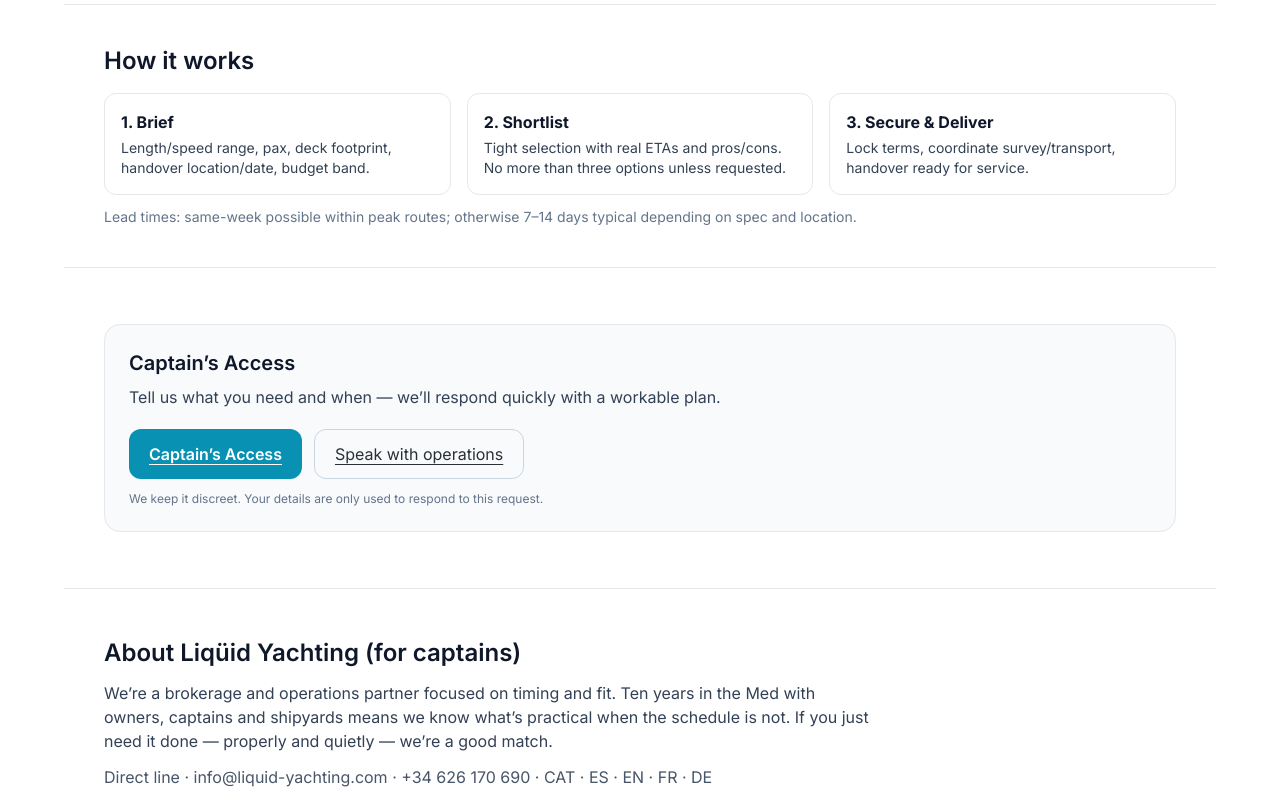
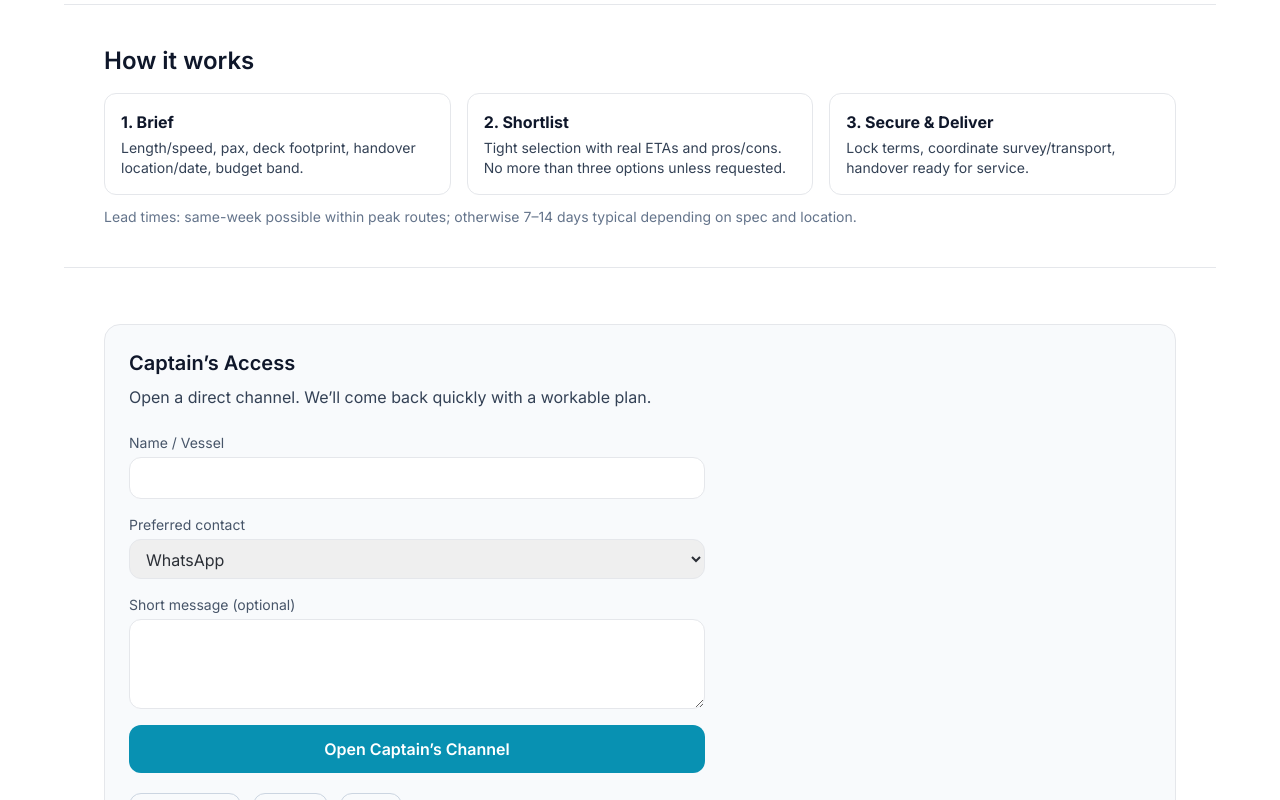
Before and after one commit to LiquidYachting/prova-2, a Next.js app: page /captains in a window 1280 px wide. Shown: the part 1300-2100 px from the top of the page. Built offline with nearby package versions, Linux system fonts and the light colour scheme.

Commit message:
Update page.tsx

```diff
--- a/app/(cat)/captains/page.tsx
+++ b/app/(cat)/captains/page.tsx
@@ -1,4 +1,11 @@
 export const dynamic = "force-static";
+
+const WA = "https://wa.me/34626170690?text=" +
+  encodeURIComponent("Captain’s Access — Please call/WhatsApp me back.");
+
+const FORMSPREE =
+  process.env.NEXT_PUBLIC_FORMSPREE_CAPTAINS ||
+  "https://formspree.io/f/xqaybned"; // canvia'l a Vercel si en tens un d'exclusiu
 
 export default function CaptainsAccessPage() {
   return (
@@ -41,24 +48,12 @@ export default function CaptainsAccessPage() {
       <section className="container mx-auto px-6 xl:px-10 py-10 border-t">
         <h2 className="text-2xl font-semibold text-slate-900">Key advantages</h2>
         <ul className="mt-4 grid md:grid-cols-2 gap-3 text-slate-700">
-          <li className="rounded-xl border p-4">
-            <b className="text-slate-900">Priority access</b> to vetted tenders & chase boats (Mediterranean-wide).
-          </li>
-          <li className="rounded-xl border p-4">
-            <b className="text-slate-900">Timing-first</b>: honest availability, clear handover windows, no surprises.
-          </li>
-          <li className="rounded-xl border p-4">
-            <b className="text-slate-900">Operational clarity</b>: specs, hours, condition and photos that matter.
-          </li>
-          <li className="rounded-xl border p-4">
-            <b className="text-slate-900">Lean comms</b>: one thread, one decision-maker, no back-and-forth.
-          </li>
-          <li className="rounded-xl border p-4">
-            <b className="text-slate-900">Discreet handling</b>: owner privacy and programme confidentiality.
-          </li>
-          <li className="rounded-xl border p-4">
-            <b className="text-slate-900">Aftercare network</b>: survey, transport, registration, insurance, technical.
-          </li>
+          <li className="rounded-xl border p-4"><b className="text-slate-900">Priority access</b> to vetted tenders & chase boats (Mediterranean-wide).</li>
+          <li className="rounded-xl border p-4"><b className="text-slate-900">Timing-first</b>: honest availability, clear handover windows, no surprises.</li>
+          <li className="rounded-xl border p-4"><b className="text-slate-900">Operational clarity</b>: specs, hours, condition and photos that matter.</li>
+          <li className="rounded-xl border p-4"><b className="text-slate-900">Lean comms</b>: one thread, one decision-maker, no back-and-forth.</li>
+          <li className="rounded-xl border p-4"><b className="text-slate-900">Discreet handling</b>: owner privacy and programme confidentiality.</li>
+          <li className="rounded-xl border p-4"><b className="text-slate-900">Aftercare network</b>: survey, transport, registration, insurance, technical.</li>
         </ul>
       </section>
 
@@ -75,54 +70,54 @@ export default function CaptainsAccessPage() {
       <section className="container mx-auto px-6 xl:px-10 py-10 border-t">
         <h2 className="text-2xl font-semibold text-slate-900">How it works</h2>
         <ol className="mt-4 grid md:grid-cols-3 gap-4">
-          <li className="rounded-xl border p-4">
-            <b className="text-slate-900">1. Brief</b>
-            <p className="text-slate-700 mt-1 text-sm">
-              Length/speed range, pax, deck footprint, handover location/date, budget band.
-            </p>
-          </li>
-          <li className="rounded-xl border p-4">
-            <b className="text-slate-900">2. Shortlist</b>
-            <p className="text-slate-700 mt-1 text-sm">
-              Tight selection with real ETAs and pros/cons. No more than three options unless requested.
-            </p>
-          </li>
-          <li className="rounded-xl border p-4">
-            <b className="text-slate-900">3. Secure & Deliver</b>
-            <p className="text-slate-700 mt-1 text-sm">
-              Lock terms, coordinate survey/transport, handover ready for service.
-            </p>
-          </li>
+          <li className="rounded-xl border p-4"><b className="text-slate-900">1. Brief</b><p className="text-slate-700 mt-1 text-sm">Length/speed, pax, deck footprint, handover location/date, budget band.</p></li>
+          <li className="rounded-xl border p-4"><b className="text-slate-900">2. Shortlist</b><p className="text-slate-700 mt-1 text-sm">Tight selection with real ETAs and pros/cons. No more than three options unless requested.</p></li>
+          <li className="rounded-xl border p-4"><b className="text-slate-900">3. Secure & Deliver</b><p className="text-slate-700 mt-1 text-sm">Lock terms, coordinate survey/transport, handover ready for service.</p></li>
         </ol>
-        <p className="mt-3 text-slate-500 text-sm">
-          Lead times: same-week possible within peak routes; otherwise 7–14 days typical depending on spec and location.
-        </p>
+        <p className="mt-3 text-slate-500 text-sm">Lead times: same-week possible within peak routes; otherwise 7–14 days typical depending on spec and location.</p>
       </section>
 
-      {/* CTA */}
-      <section className="container mx-auto px-6 xl:px-10 py-14 border-t">
+      {/* Captain’s Access – microform */}
+      <section id="access" className="container mx-auto px-6 xl:px-10 py-14 border-t">
         <div className="rounded-2xl border p-6 bg-slate-50">
           <h3 className="text-xl font-semibold text-slate-900">Captain’s Access</h3>
-          <p className="mt-2 text-slate-700">
-            Tell us what you need and when — we’ll respond quickly with a workable plan.
-          </p>
+          <p className="mt-2 text-slate-700">Open a direct channel. We’ll come back quickly with a workable plan.</p>
+
+          <form action={FORMSPREE} method="POST" className="mt-6 grid gap-4 max-w-xl" accept-charset="UTF-8">
+            <label className="grid gap-1">
+              <span className="text-sm text-slate-600">Name / Vessel</span>
+              <input name="name" required className="rounded-xl border px-3 py-2" />
+            </label>
+
+            <label className="grid gap-1">
+              <span className="text-sm text-slate-600">Preferred contact</span>
+              <select name="contact" className="rounded-xl border px-3 py-2">
+                <option>WhatsApp</option>
+                <option>Phone</option>
+                <option>Email</option>
+              </select>
+            </label>
+
+            <label className="grid gap-1">
+              <span className="text-sm text-slate-600">Short message (optional)</span>
+              <textarea name="message" rows={3} className="rounded-xl border px-3 py-2" />
+            </label>
+
+            {/* hidden tag to identify source */}
+            <input type="hidden" name="source" value="captains-access" />
+
+            <button type="submit" className="rounded-xl px-5 py-3 bg-cyan-600 text-white font-semibold hover:bg-cyan-700">
+              Open Captain’s Channel
+            </button>
+          </form>
+
           <div className="mt-5 flex flex-wrap gap-3">
-            <a
-              href="/contact"
-              className="inline-flex items-center rounded-xl px-5 py-3 bg-cyan-600 text-white font-semibold hover:bg-cyan-700"
-            >
-              Captain’s Access
-            </a>
-            <a
-              href="mailto:info@liquid-yachting.com"
-              className="inline-flex items-center rounded-xl px-5 py-3 border border-slate-300 hover:bg-slate-50"
-            >
-              Speak with operations
-            </a>
+            <a href={WA} className="inline-flex items-center rounded-xl px-4 py-2 border border-slate-300 hover:bg-slate-100">WhatsApp</a>
+            <a href="mailto:info@liquid-yachting.com?subject=Captain’s Access" className="inline-flex items-center rounded-xl px-4 py-2 border border-slate-300 hover:bg-slate-100">Email</a>
+            <a href="tel:+34626170690" className="inline-flex items-center rounded-xl px-4 py-2 border border-slate-300 hover:bg-slate-100">Call</a>
           </div>
-          <p className="mt-3 text-xs text-slate-500">
-            We keep it discreet. Your details are only used to respond to this request.
-          </p>
+
+          <p className="mt-3 text-xs text-slate-500">We keep it discreet. Your details are only used to respond to this request.</p>
         </div>
       </section>
 
@@ -133,9 +128,7 @@ export default function CaptainsAccessPage() {
           We’re a brokerage and operations partner focused on timing and fit. Ten years in the Med with owners, captains and shipyards
           means we know what’s practical when the schedule is not. If you just need it done — properly and quietly — we’re a good match.
         </p>
-        <p className="mt-3 text-slate-600">
-          Direct line · info@liquid-yachting.com · +34 626 170 690 · CAT · ES · EN · FR · DE
-        </p>
+        <p className="mt-3 text-slate-600">Direct line · info@liquid-yachting.com · +34 626 170 690 · CAT · ES · EN · FR · DE</p>
       </section>
     </main>
   );
```
